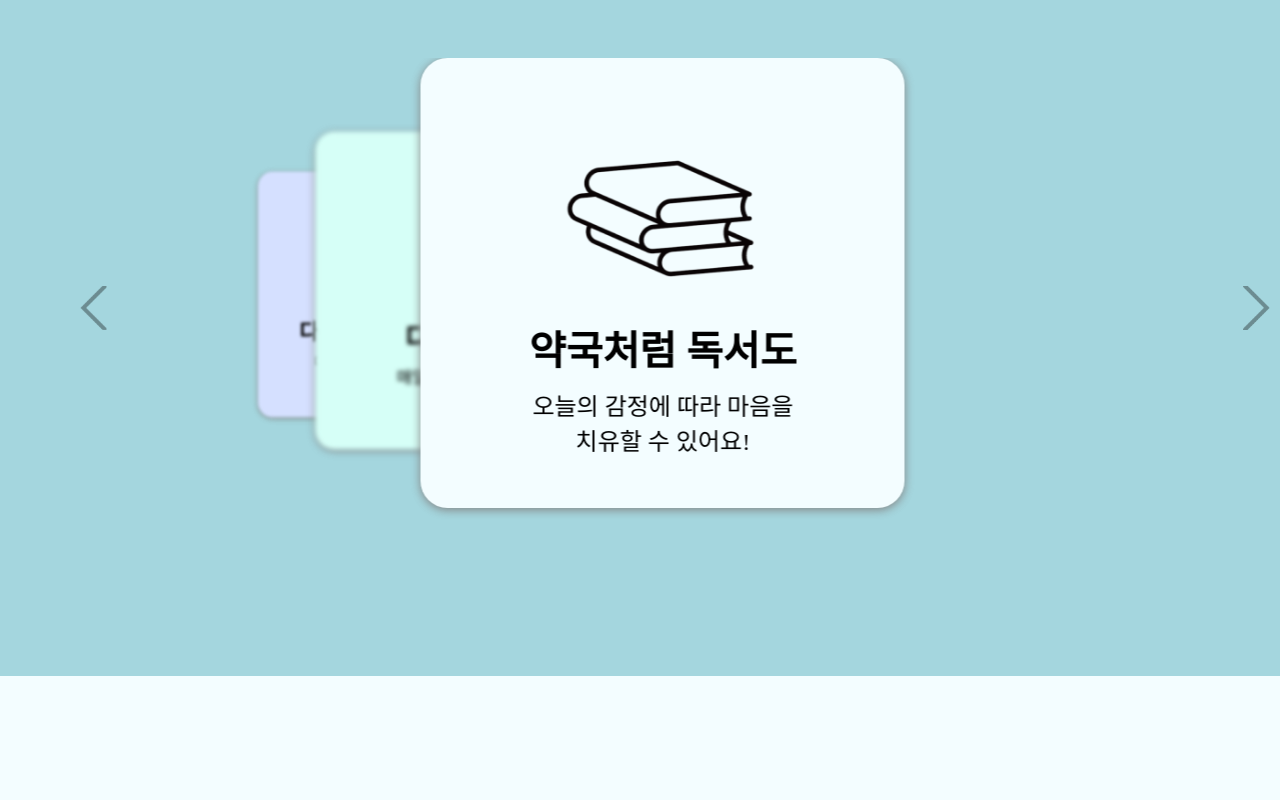
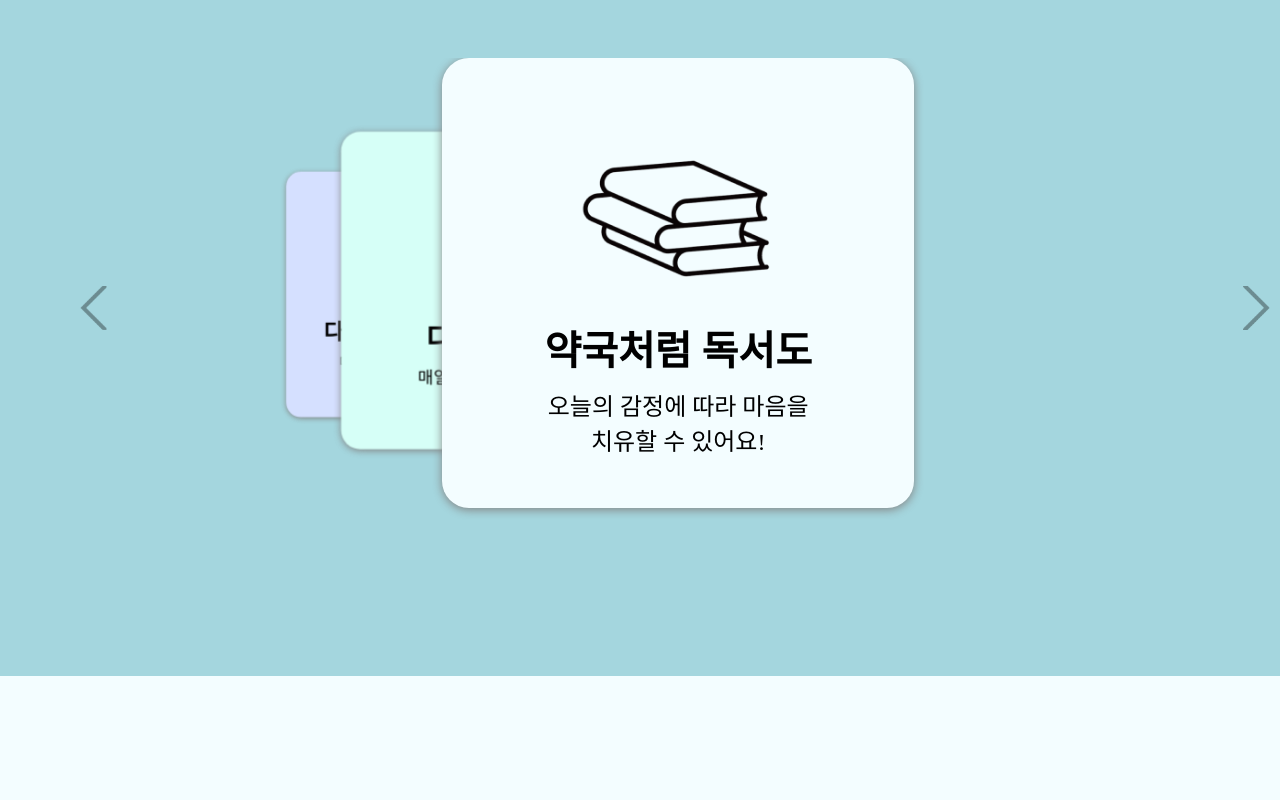
Before and after one commit to kw-bookmedicine/frontend, a React (Create React App) app: page / in a window 1280 px wide. Shown: the part 1080-1880 px from the top of the page. Built offline with nearby package versions, Linux system fonts and the light colour scheme.

Commit message:
:bug: Fix: 로그인 후 홈화면과 머지 충돌 해결

```diff
--- a/src/App.js
+++ b/src/App.js
@@ -2,7 +2,7 @@ import './App.css';
 import { BrowserRouter, Route, Routes } from 'react-router-dom';
 
 import Home from './pages/Home';
-import Main from './pages/Main';
+import Main from './pages/LoginHome';
 import Feed from './pages/Feed';
 import Search from './pages/Search';
 import Mypage from './pages/Mypage';
--- a/src/styles/LoginHome.css
+++ b/src/styles/LoginHome.css
@@ -1,5 +1,5 @@
 * {
-  font-family: "Pretendard";
+	font-family: 'Pretendard';
 	box-sizing: border-box;
 }
 
@@ -62,10 +62,10 @@
 }
 
 .today-reviews-top-button {
-  content: "";
+	content: '';
 	display: block;
 	position: absolute;
-  background: url("https://d3udu241ivsax2.cloudfront.net/v3/images/home/home-arrow.1d44465b5740ec5a613dd2e125d8f602.png");
+	background: url('https://d3udu241ivsax2.cloudfront.net/v3/images/home/home-arrow.1d44465b5740ec5a613dd2e125d8f602.png');
 	width: 24px;
 	height: 24px;
 	background-size: cover;
@@ -98,7 +98,9 @@
 	border-radius: 10px;
 }
 
-.best,.newbook,.recommend-book  {
+.best,
+.newbook,
+.recommend-book {
 	height: 332px;
 	padding: 0px 22px;
 	/* background-color: #dc4a4a; */
@@ -138,3 +140,7 @@
   bottom: 1px;
   left: -20px;
 } */
+
+.swiper-slide {
+	filter: blur(0);
+}
```
Lines whose indentation alone changed are shown as unchanged.
